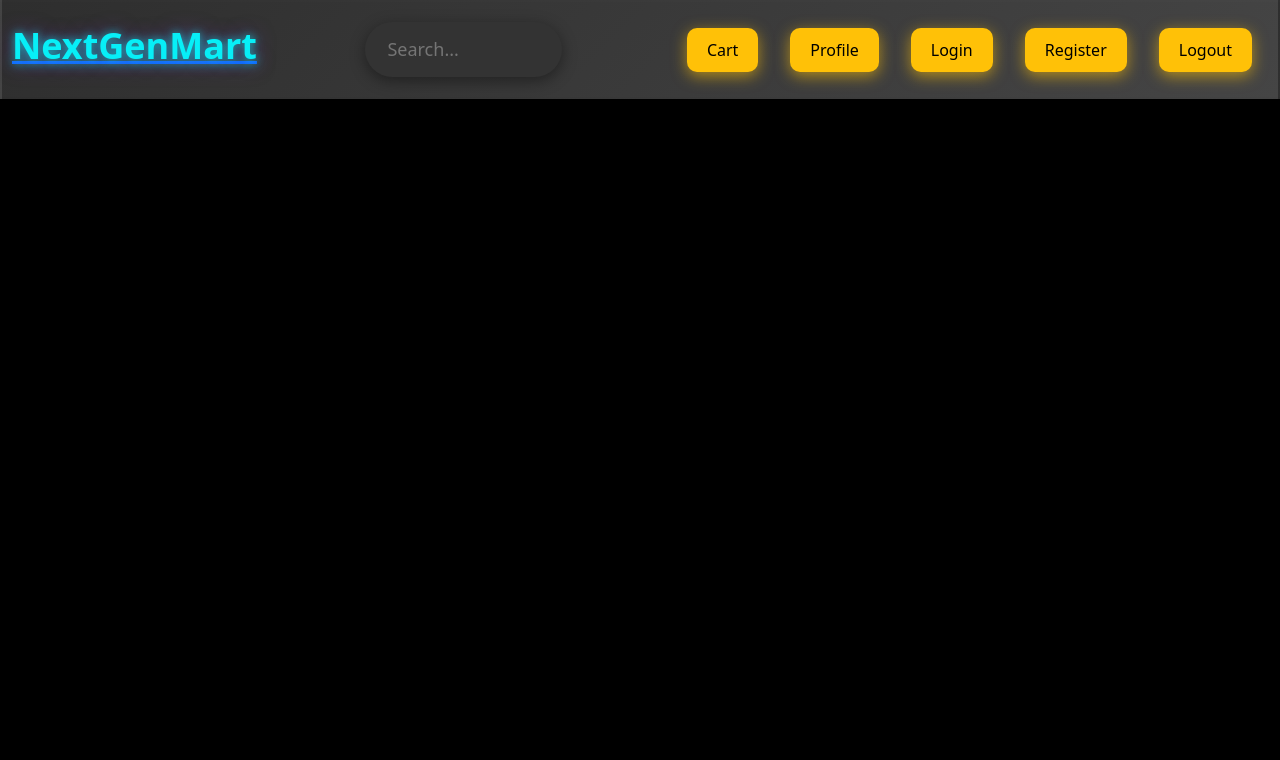
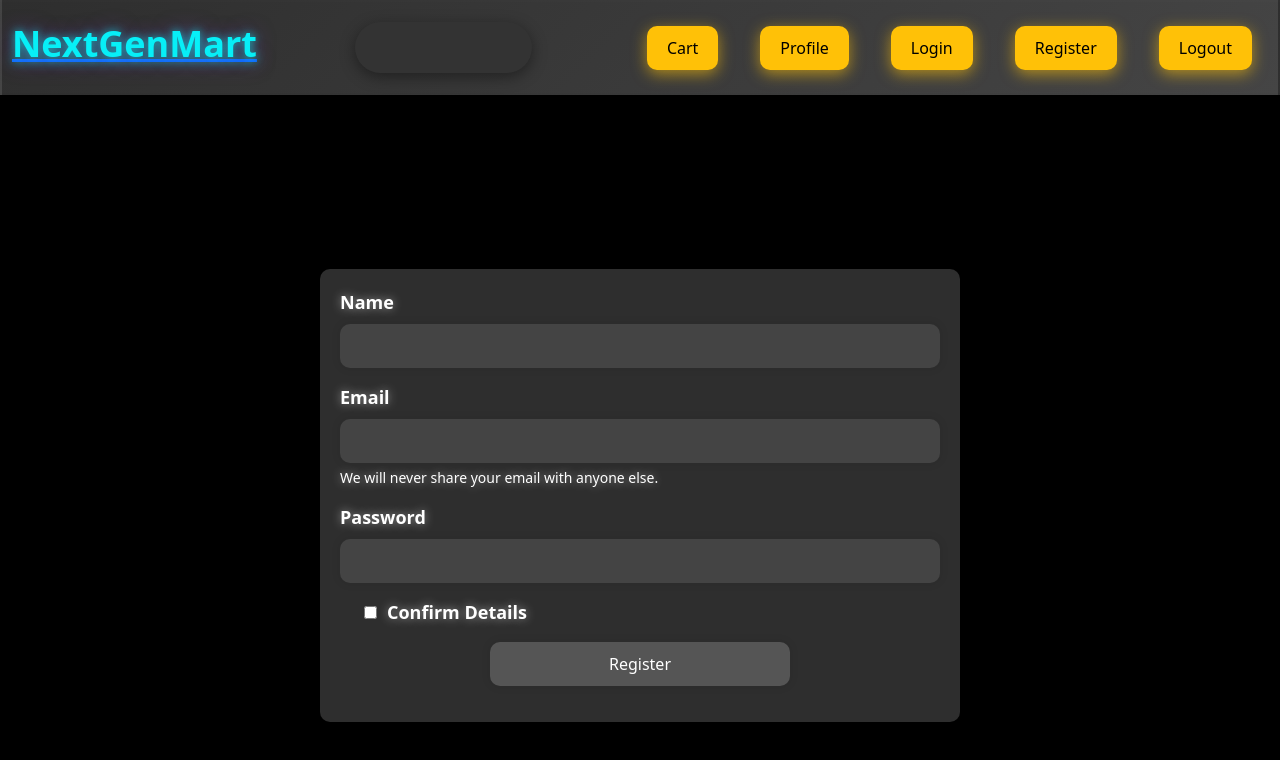
Before and after one commit to shivam0870/Ecomm_Payment, a React (Vite) app in the folder client/: page /register in a window 1280 px wide. Shown: the top 760 px of the page. Built offline with nearby package versions, Linux system fonts and the light colour scheme; no server answers.

Commit message:
reg button

```diff
--- a/client/src/App.jsx
+++ b/client/src/App.jsx
@@ -5,6 +5,7 @@ import {BrowserRouter as Router, Routes , Route} from 'react-router-dom';
 import ProductDetail from './components/product/ProductDetail';
 import Navbar from './components/Navbar';
 import SearchProduct from './components/product/SearchProduct';
+import Register from './components/user/Register';
 
 const App = () => {
   // const {data} = useContext(AppContext);
@@ -15,6 +16,7 @@ const App = () => {
       <Route path="/" element={<ShowProduct />} />
       <Route path='/product/:id' element={<ProductDetail/>}/>
       <Route path='/product/search/:term' element={<SearchProduct/>}/>
+      <Route path="/register" element={<Register />} />
     </Routes>
    </Router>
   )
--- a/client/src/components/Navbar.jsx
+++ b/client/src/components/Navbar.jsx
@@ -3,15 +3,15 @@ import '../index.css';
 import { Link, useNavigate } from 'react-router-dom';
 
 const Navbar = () => {
-  const [searchTerm, setSearchTerm] = useState("");
-  const navigate = useNavigate(); // Call useNavigate here
+  const [searchTerm, setSearchTerm] = useState(" ");
+  const [isOpen, setIsOpen] = useState(false); // State for hamburger menu
+  const navigate = useNavigate();
 
   const submitHandler = (e) => {
     e.preventDefault();
-    // Navigate without the colon, as it's not needed
     navigate(`/product/search/${searchTerm}`);
     setSearchTerm(" ");
-  }
+  };
 
   return (
     <>
@@ -27,13 +27,20 @@ const Navbar = () => {
               type="text"
               placeholder="Search..."
             />
-            <button type="submit" style={{ display: 'none' }}>Search</button> {/* Optional: Hide button for better UI */}
+            <button type="submit" style={{ display: 'none' }}>Search</button>
           </form>
-          <div className="right">
+
+          <div className="hamburger" onClick={() => setIsOpen(!isOpen)}>
+            <div></div>
+            <div></div>
+            <div></div>
+          </div>
+
+          <div className={`right ${isOpen ? 'show' : ''}`}>
             <button className="btn btn-warning mx-3">Cart</button>
             <button className="btn btn-warning mx-3">Profile</button>
             <button className="btn btn-warning mx-3">Login</button>
-            <button className="btn btn-warning mx-3">Register</button>
+            <button onClick={() => navigate('/register')} className="btn btn-warning mx-3">Register</button>
             <button className="btn btn-warning mx-3">Logout</button>
           </div>
         </div>
--- a/client/src/components/user/Register.jsx
+++ b/client/src/components/user/Register.jsx
@@ -1,9 +1,111 @@
-import React from 'react'
+import React, { useState } from 'react';
 
 const Register = () => {
+  const [isChecked, setIsChecked] = useState(false);
+  const [showNotification, setShowNotification] = useState(false);
+
+  const handleCheckboxChange = (event) => {
+    setIsChecked(event.target.checked);
+  };
+
+  const handleSubmit = (event) => {
+    event.preventDefault();
+    if (!isChecked) {
+      setShowNotification(true);
+    } else {
+      // Submit the form
+      alert('Registeration successful')
+    }
+  };
+
   return (
-    <div>Register</div>
-  )
-}
+    <div className="register-container">
+      <form className="register-form" onSubmit={handleSubmit}>
+      <div className="mb-3">
+          <label
+            htmlFor="exampleInputEmail1"
+            className="form-label animated-label"
+          >
+           Name
+          </label>
+          <input
+            type="text"
+            className="form-control animated-input"
+            id="exampleInputEmail1"
+            aria-describedby="emailHelp"
+          />
+        </div>
+        <div className="mb-3">
+          <label
+            htmlFor="exampleInputEmail1"
+            className="form-label animated-label"
+          >
+            Email
+          </label>
+          <input
+            type="email"
+            className="form-control animated-input"
+            id="exampleInputEmail1"
+            aria-describedby="emailHelp"
+          />
+          <div id="emailHelp" className="form-text animated-text">
+            We will never share your email with anyone else.
+          </div>
+        </div>
+        <div className="mb-3">
+          <label
+            htmlFor="exampleInputPassword1"
+            className="form-label animated-label"
+          >
+            Password
+          </label>
+          <input
+            type="password"
+            className="form-control animated-input"
+            id="exampleInputPassword1"
+          />
+        </div>
+        <div className="mb-3 form-check">
+          <input
+            type="checkbox"
+            className="htmlForm-check-input animated-checkbox"
+            id="exampleCheck1"
+            onChange={handleCheckboxChange}
+          />
+          <label
+            className="htmlForm-check-label animated-label"
+            htmlFor="exampleCheck1"
+          >
+            Confirm Details
+          </label>
+        </div>
+        {showNotification && (
+          <div className="notification">
+            <div className="notification-content">
+              <div className="notification-icon">
+                <i className="fas fa-exclamation-circle"></i>
+              </div>
+              <div className="notification-message">
+                <span>Please click on the checkbox and then proceed!!</span>
+              </div>
+              <div className="notification-close">
+                <i className="fas fa-times"></i>
+              </div>
+            </div>
+          </div>
+        )}
+        <div className='d-grid col-6 mx-auto my-3'>
+        <button
+          type="submit"
+          className="btn btn-primary animated-button"
+        >
+          Register
+        </button>
+        </div>
 
-export default Register
+      </form>
+    </div>
+  );
+};
+
+export default Register;
--- a/client/src/index.css
+++ b/client/src/index.css
@@ -285,3 +285,246 @@ body::-webkit-scrollbar {
     transform: translateY(-5px);
   }
 }
+
+
+
+/* General Body Styles */
+body {
+  background-color: black;
+  color: white;
+}
+
+body::-webkit-scrollbar {
+  display: none;
+}
+
+.nav {
+  width: 100%;
+}
+
+.nav_bar {
+  width: 100%;
+  border: 2px solid transparent;
+  display: flex;
+  justify-content: space-between;
+  align-items: center;
+  padding: 10px;
+  background: linear-gradient(135deg, #2E2E2E, #454545);
+  animation: slideInFromTop 1.5s ease-in-out, fadeIn 2s ease-in-out;
+  position: relative;
+  box-shadow: 0px 4px 20px rgba(0, 0, 0, 0.2);
+}
+
+.right {
+  display: flex;
+  gap: 10px;
+}
+
+/* Responsive Breakpoints */
+@media (max-width: 768px) {
+  .nav_bar {
+    flex-direction: column;
+    align-items: flex-start;
+    padding: 10px 0;
+  }
+
+  .right {
+    display: none; /* Hide buttons on smaller screens */
+  }
+
+  .search-bar {
+    width: 100%;
+  }
+
+  .search-bar input {
+    width: 100%;
+  }
+}
+
+/* Media Query for Larger Screens */
+@media (min-width: 768px) {
+  .nav_bar {
+    flex-direction: row;
+    align-items: center;
+  }
+
+  .right {
+    display: flex;
+  }
+}
+
+/* Search Bar Container */
+.search-bar {
+  position: relative;
+  flex: 2;
+  padding: 10px;
+  display: flex;
+  justify-content: center;
+  align-items: center;
+}
+
+/* Search Input */
+.search-bar input {
+  width: 50%;
+  padding: 12px 20px;
+  border: none;
+  border-radius: 50px;
+  font-size: 18px;
+  outline: none;
+  background-color: #333;
+  color: white;
+  box-shadow: 0px 4px 15px rgba(0, 0, 0, 0.4);
+  transition: all 0.6s ease-in-out;
+}
+
+.search-bar input:focus {
+  width: 80%;
+  background-color: #222;
+  border-color: #00FFFF;
+}
+
+/* Logo Styles */
+.left {
+  flex: 1;
+  display: flex;
+  justify-content: center;
+  align-items: center;
+}
+
+.left h3 {
+  font-size: 36px;
+  font-weight: bold;
+  color: #07eff7;
+}
+
+/* Hamburger Menu (for mobile) */
+.hamburger {
+  display: none;
+  flex-direction: column;
+  justify-content: center;
+  align-items: center;
+  cursor: pointer;
+}
+
+.hamburger div {
+  width: 25px;
+  height: 3px;
+  background-color: #fff;
+  margin: 3px 0;
+}
+
+@media (max-width: 768px) {
+  .hamburger {
+    display: flex;
+  }
+}
+
+
+
+/* Form css */
+
+.register-container {
+  display: flex;
+  justify-content: center;
+  align-items: center;
+  height: 100vh;
+  background-color: #000;
+}
+
+.register-form {
+  width: 50%;
+  background-color: #2E2E2E;
+  padding: 20px;
+  border-radius: 10px;
+  box-shadow: 0 0 10px rgba(0, 0, 0, 0.1);
+  animation: fadeIn 1s ease-in-out;
+}
+
+/* .register-form::before {
+  content: "";
+  position: absolute;
+  top: 0;
+  left: 0;
+  width: 100%;
+  height: 100%;
+  background-color: #333;
+  border-radius: 10px;
+  box-shadow: 0 0 10px rgba(0, 0, 0, 0.1);
+  opacity: 0.5;
+} */
+
+.register-form::before {
+  content: "";
+  position: absolute;
+  top: 0;
+  left: 0;
+  width: 100%;
+  height: 100%;
+  background-color: #333;
+  border-radius: 10px;
+  box-shadow: 0 0 10px rgba(0, 0, 0, 0.1);
+  opacity: 0.5;
+  z-index: -1; /* Add this line */
+}
+
+.animated-label {
+  color: #fff;
+  font-size: 18px;
+  font-weight: bold;
+  text-shadow: 0 0 10px rgba(255, 255, 255, 0.5);
+  animation: fadeIn 0.5s ease-in-out;
+}
+
+.animated-input {
+  padding: 10px;
+  border: none;
+  border-radius: 10px;
+  background-color: #444;
+  color: #fff;
+  box-shadow: 0 0 10px rgba(0, 0, 0, 0.1);
+  animation: fadeIn 0.5s ease-in-out;
+}
+
+.animated-input:focus {
+  box-shadow: 0 0 10px rgba(255, 255, 255, 0.5);
+}
+
+.animated-text {
+  color: #fff;
+  font-size: 14px;
+  text-shadow: 0 0 10px rgba(255, 255, 255, 0.5);
+  animation: fadeIn 0.5s ease-in-out;
+}
+
+.animated-checkbox {
+  margin-right: 10px;
+  animation: fadeIn 0.5s ease-in-out;
+}
+
+.animated-checkbox:checked {
+  box-shadow: 0 0 10px rgba(255, 255, 255, 0.5);
+}
+
+.animated-button {
+  padding: 10px 20px;
+  border: none;
+  border-radius: 10px;
+  background-color: #555;
+  color: #fff;
+  box-shadow: 0 0 10px rgba(0, 0, 0, 0.1);
+  animation: fadeIn 0.5s ease-in-out;
+}
+
+.animated-button:hover {
+  background-color: #666;
+  box-shadow: 0 0 10px rgba(255, 255, 255, 0.5);
+}
+
+@keyframes fadeIn {
+  0% {
+    opacity: 0;
+  }
+  100% {
+    opacity: 1;
+  }
+}
```
Also changed, not shown: client/src/components/product/SearchProduct.jsx (+22 -28 lines), client/src/components/user/Login.jsx (+9 -0 lines).
